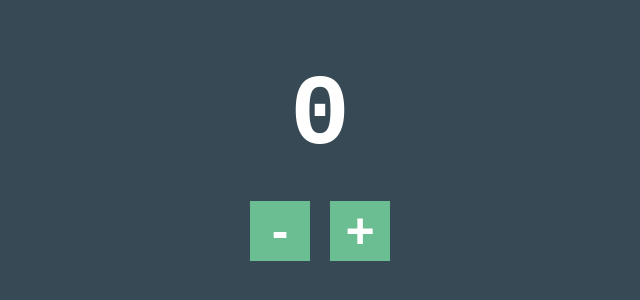
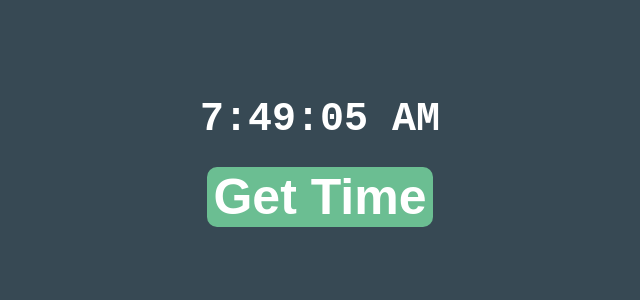
Before and after one commit to HassanAarish/my-react-app, a React (Vite) app: page / in a window 1280 px wide. Shown: the part 120-420 px from the top of the page, without its empty margins (320-960 px from the left). Built offline with nearby package versions, Linux system fonts and the light colour scheme; a web font is replaced by a local one.

Commit message:
useState Hook practice completed.

```diff
--- a/public/styles.css
+++ b/public/styles.css
@@ -1,5 +1,5 @@
 body {
-  font: normal 14px/100% "Andale Mono", AndaleMono, monospace;
+  font: normal 20px/100% "Andale Mono", AndaleMono, monospace;
   color: #fff;
   padding: 50px;
   width: 300px;
@@ -8,19 +8,16 @@ body {
   text-align: center;
 }
 
-h1 {
-  font-size: 100px;
-}
-
 .container {
   margin: 60% auto;
 }
 
 button {
-  display: inline-block;
+  display: inline;
   background-color: #6bbe92;
   border: 0;
-  width: 60px;
+  border-radius: 10px;
+  box-shadow: 5px;
   margin: 10px;
   text-align: center;
   color: #fff;
--- a/src/App.jsx
+++ b/src/App.jsx
@@ -1,21 +1,21 @@
 import { useState } from "react";
 
 function App() {
-  const [count, setCount] = useState(0);
+  setInterval(handleTime, 1000);
 
-  function increase() {
-    setCount(count + 1);
-  }
+  let currentTime = new Date().toLocaleTimeString();
 
-  function decrease() {
-    setCount(count - 1);
+  const [time, setTime] = useState(currentTime);
+
+  function handleTime() {
+    const newTime = new Date().toLocaleTimeString();
+    setTime(newTime);
   }
 
   return (
     <div className="container">
-      <h1>{count}</h1>
-      <button onClick={decrease}>-</button>
-      <button onClick={increase}>+</button>
+      <h1>{time}</h1>
+      <button onClick={handleTime}>Get Time</button>
     </div>
   );
 }
```
Also changed, not shown: src/index.jsx (+14 -5 lines).
